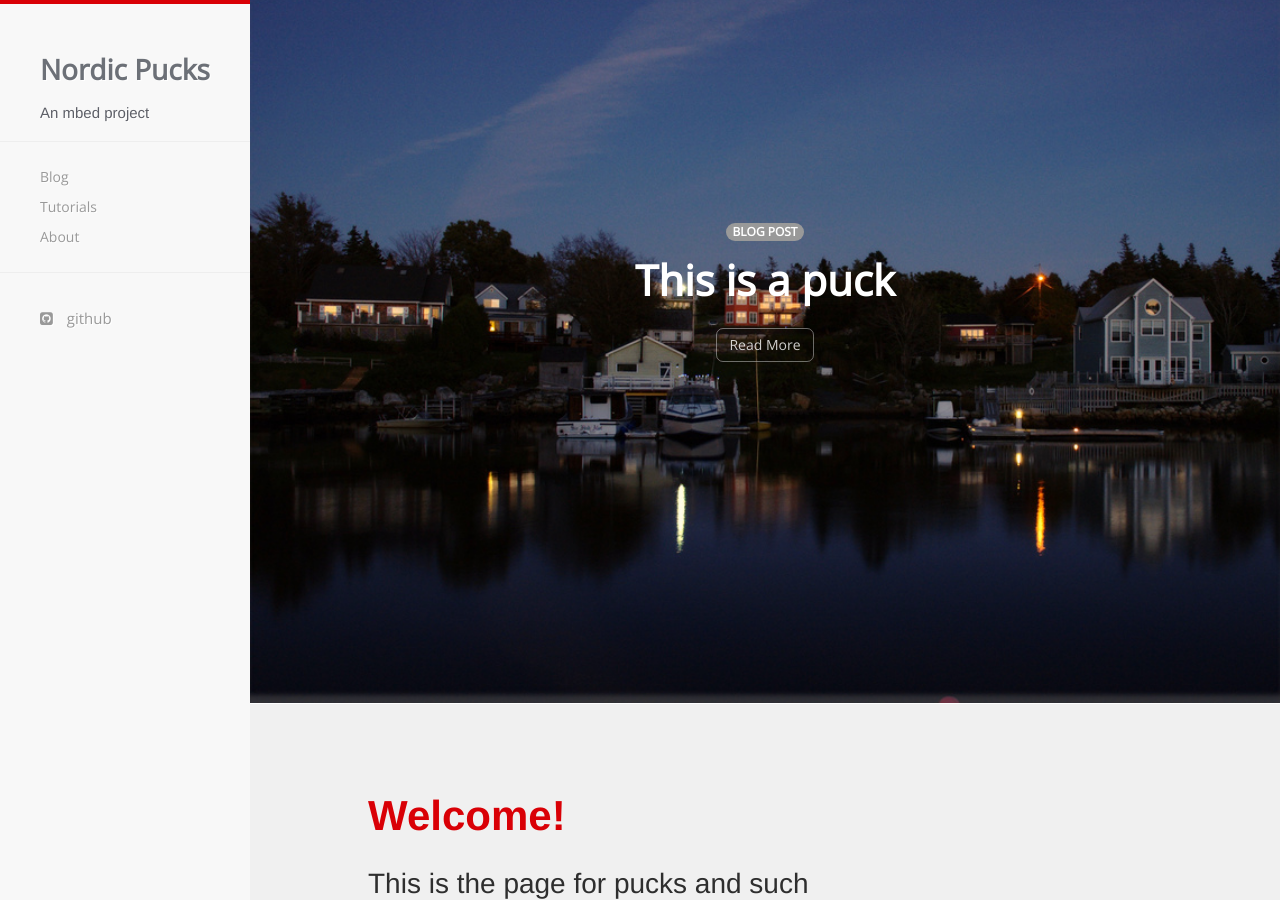
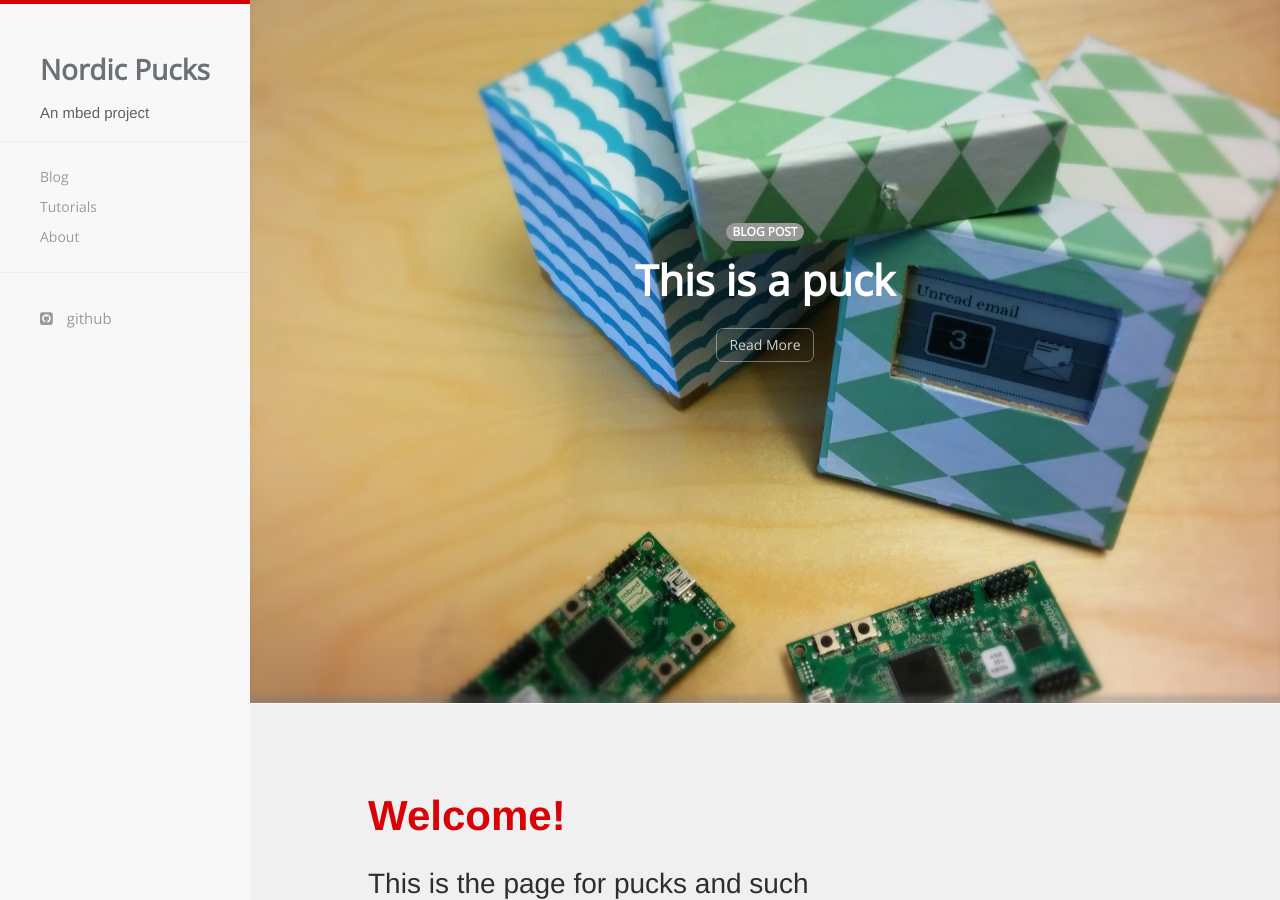
Before and after one commit to NordicPlayground/puck, a Jekyll site: the page built from index.html, in a window 1280 px wide and 900 px high. Built offline with Jekyll 4.4.1, drawn with Linux system fonts in a browser that asks for light colours; nearby versions of some CDN libraries.

Commit message:
Change showcase image

```diff
--- a/_includes/showcase.html
+++ b/_includes/showcase.html
@@ -1,6 +1,6 @@
     </div>
     <style>
-    .showcase-wrapper {background-image: url("{{ site.baseurl }}/images/showcase.jpg");}
+    .showcase-wrapper {background-image: url("{{ site.baseurl }}/images/header.jpg");}
     </style>
     <div class="showcase-wrapper sticky">
     <div class="showcase-text">
```
